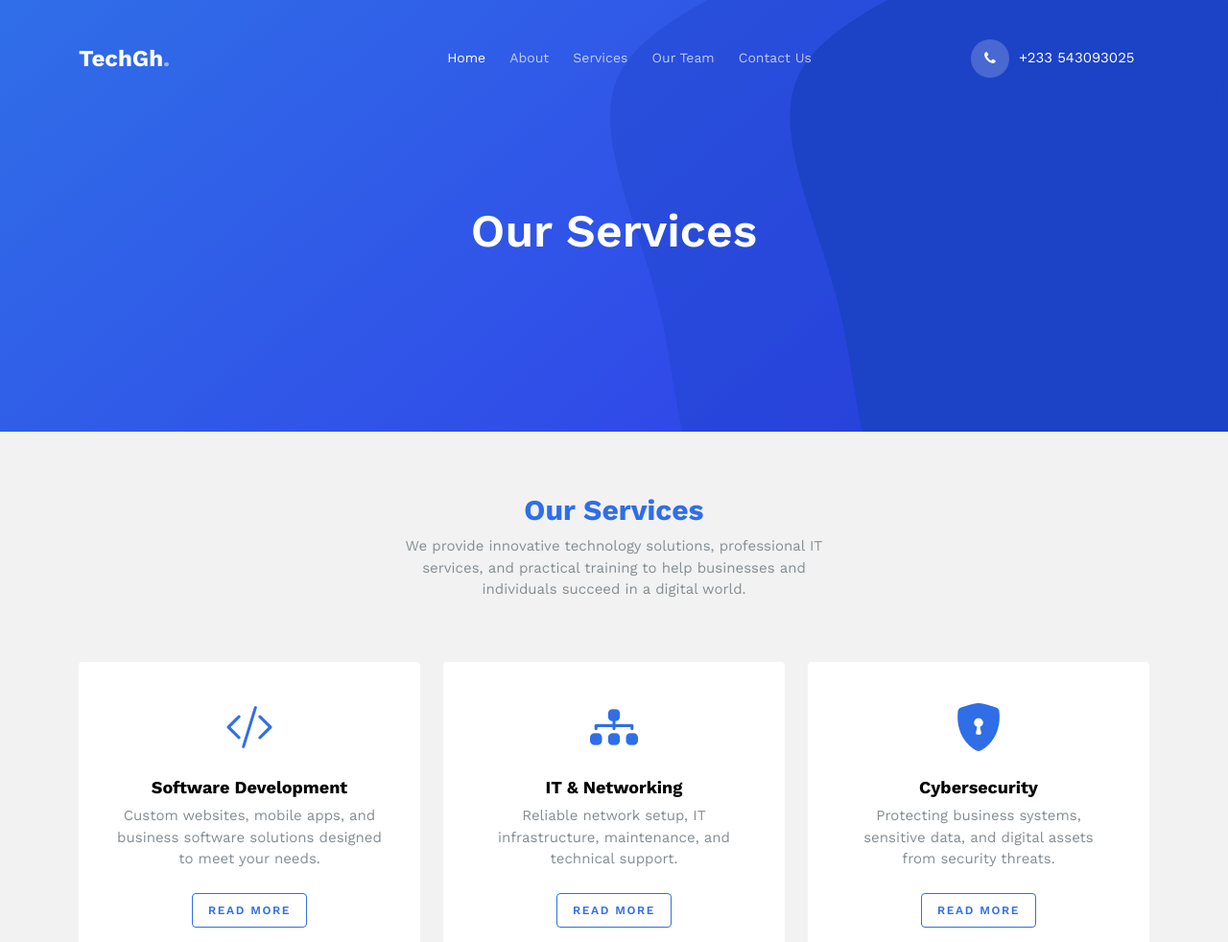
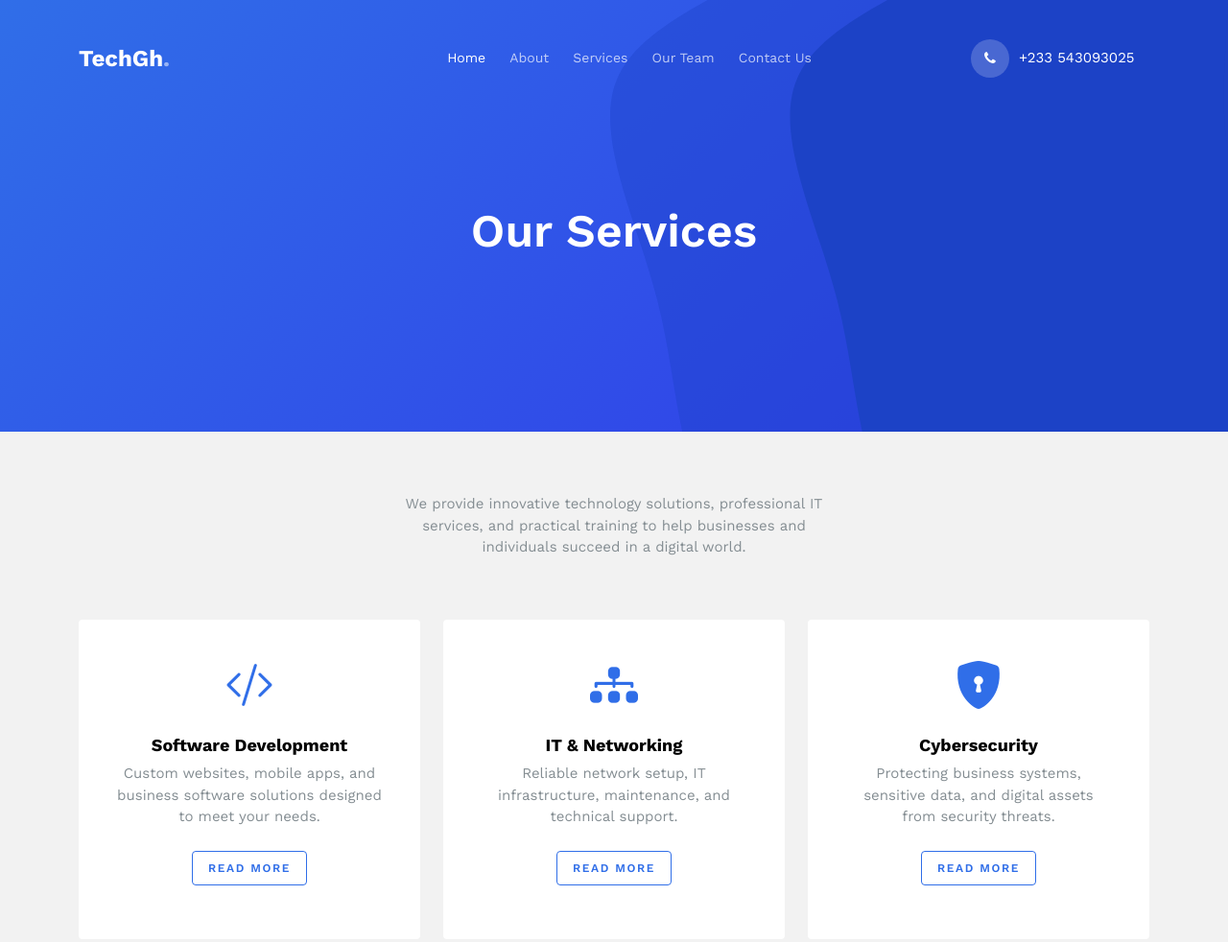
Before and after one commit to princetommyx/techgh, a plain HTML site: page services.html in a window 1280 px wide. Shown: the top 982 px of the page at 96% size. Drawn offline with nearby package versions, Linux system fonts and the light colour scheme; files whose address does not match are found by name.

Commit message:
Remove heading from services section for improved clarity

```diff
--- a/services.html
+++ b/services.html
@@ -99,7 +99,6 @@
 
 			<div class="row mb-5">
 				<div class="col-lg-5 mx-auto text-center" data-aos="fade-up">
-					<h2 class="heading text-primary">Our Services</h2>
 					<p>We provide innovative technology solutions, professional IT services, and practical training to
 						help
 						businesses and individuals succeed in a digital world.</p>
```
